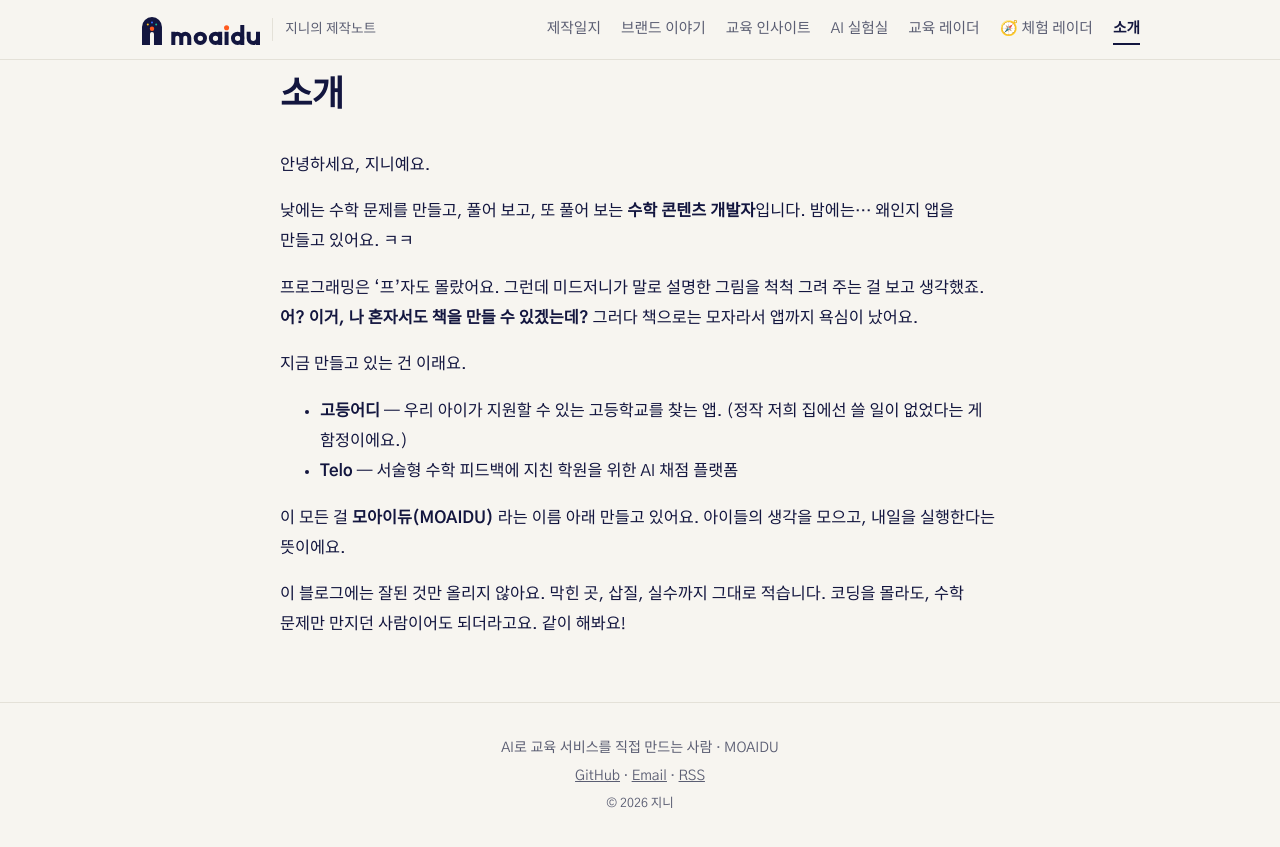
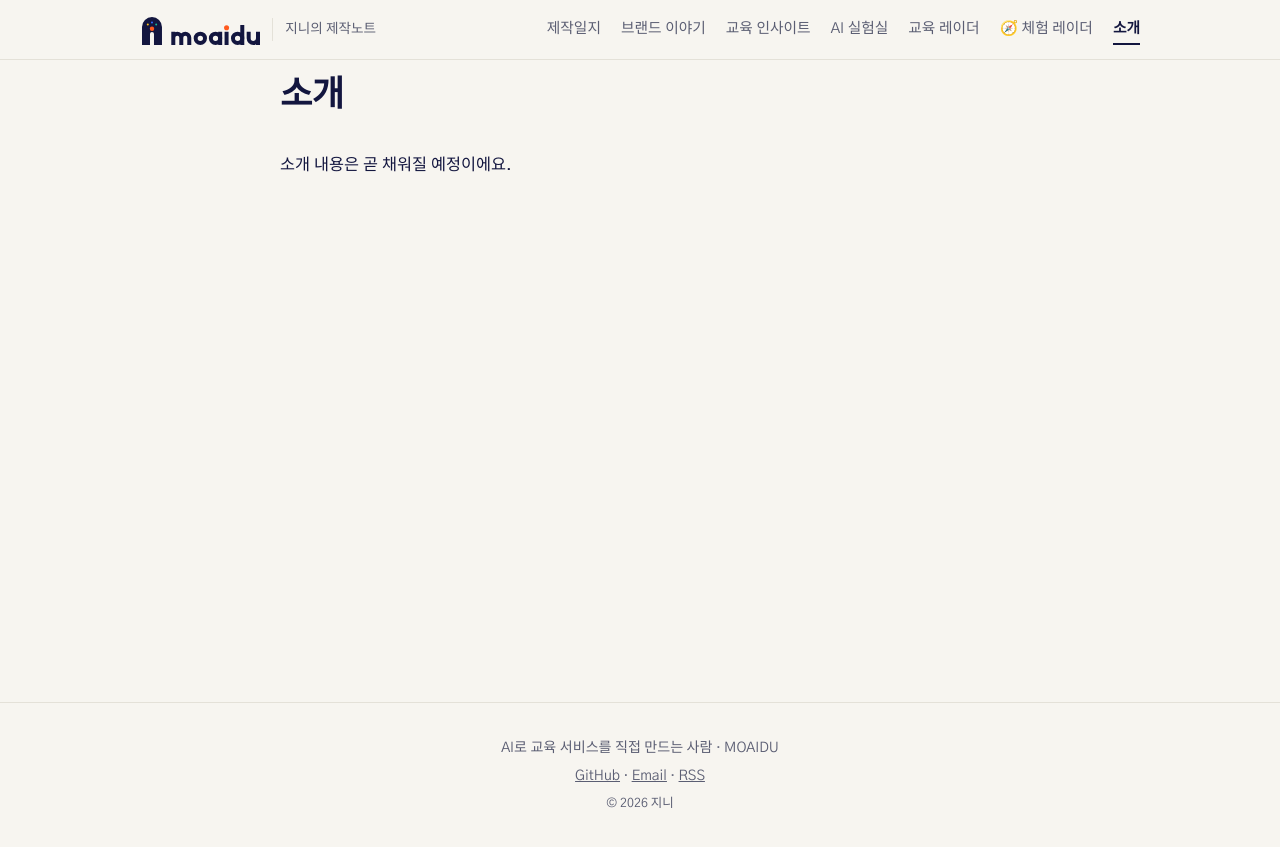
Before and after one commit to moaidu/moaidu.github.io, a Jekyll site: the page built from about.md, in a window 1280 px wide. Shown: the top 847 px of the page. Built offline with Jekyll 4.4.1, drawn with Linux system fonts in a browser that asks for light colours.

Commit message:
소개글 지우기 (페이지는 유지)
Co-Authored-By: Claude Sonnet 5.5 <noreply@anthropic.com>

```diff
--- a/about.md
+++ b/about.md
@@ -3,20 +3,4 @@ layout: page
 title: 소개
 permalink: /about/
 ---
-안녕하세요, 지니예요.
-
-낮에는 수학 문제를 만들고, 풀어 보고, 또 풀어 보는 **수학 콘텐츠 개발자**입니다.
-밤에는… 왜인지 앱을 만들고 있어요. ㅋㅋ
-
-프로그래밍은 '프'자도 몰랐어요. 그런데 미드저니가 말로 설명한 그림을 척척 그려 주는 걸 보고 생각했죠.
-**어? 이거, 나 혼자서도 책을 만들 수 있겠는데?** 그러다 책으로는 모자라서 앱까지 욕심이 났어요.
-
-지금 만들고 있는 건 이래요.
-
-- **고등어디** — 우리 아이가 지원할 수 있는 고등학교를 찾는 앱. (정작 저희 집에선 쓸 일이 없었다는 게 함정이에요.)
-- **Telo** — 서술형 수학 피드백에 지친 학원을 위한 AI 채점 플랫폼
-
-이 모든 걸 **모아이듀(MOAIDU)** 라는 이름 아래 만들고 있어요. 아이들의 생각을 모으고, 내일을 실행한다는 뜻이에요.
-
-이 블로그에는 잘된 것만 올리지 않아요. 막힌 곳, 삽질, 실수까지 그대로 적습니다.
-코딩을 몰라도, 수학 문제만 만지던 사람이어도 되더라고요. 같이 해봐요!
+소개 내용은 곧 채워질 예정이에요.
```
